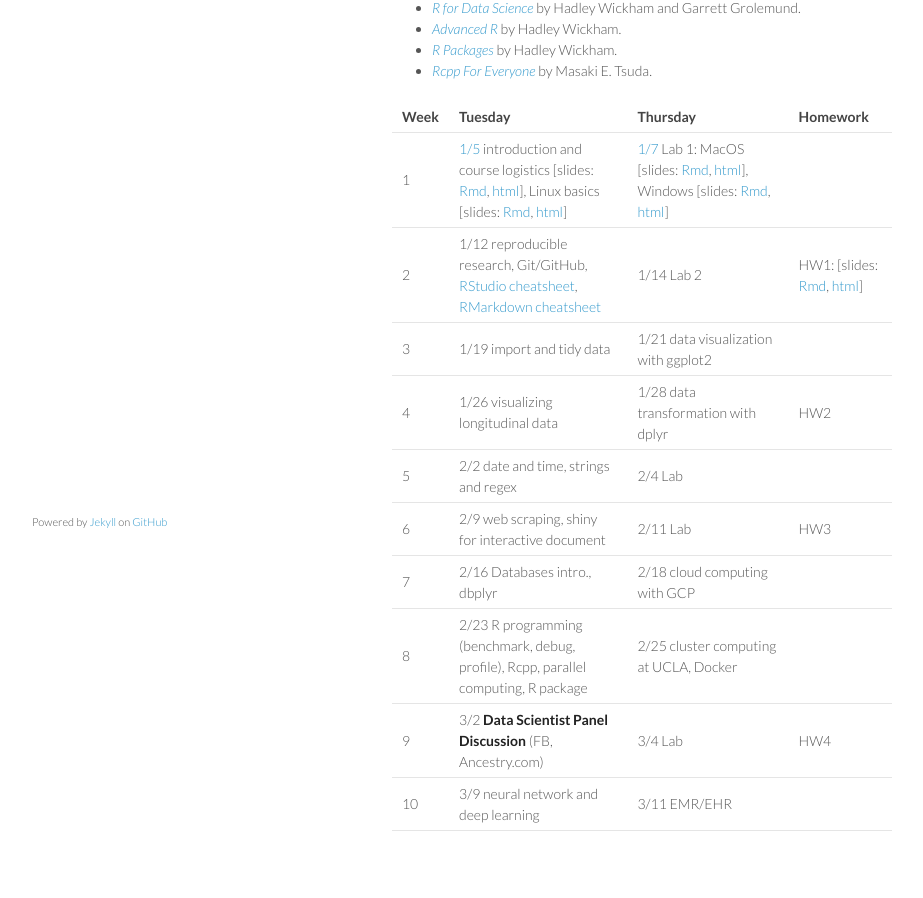
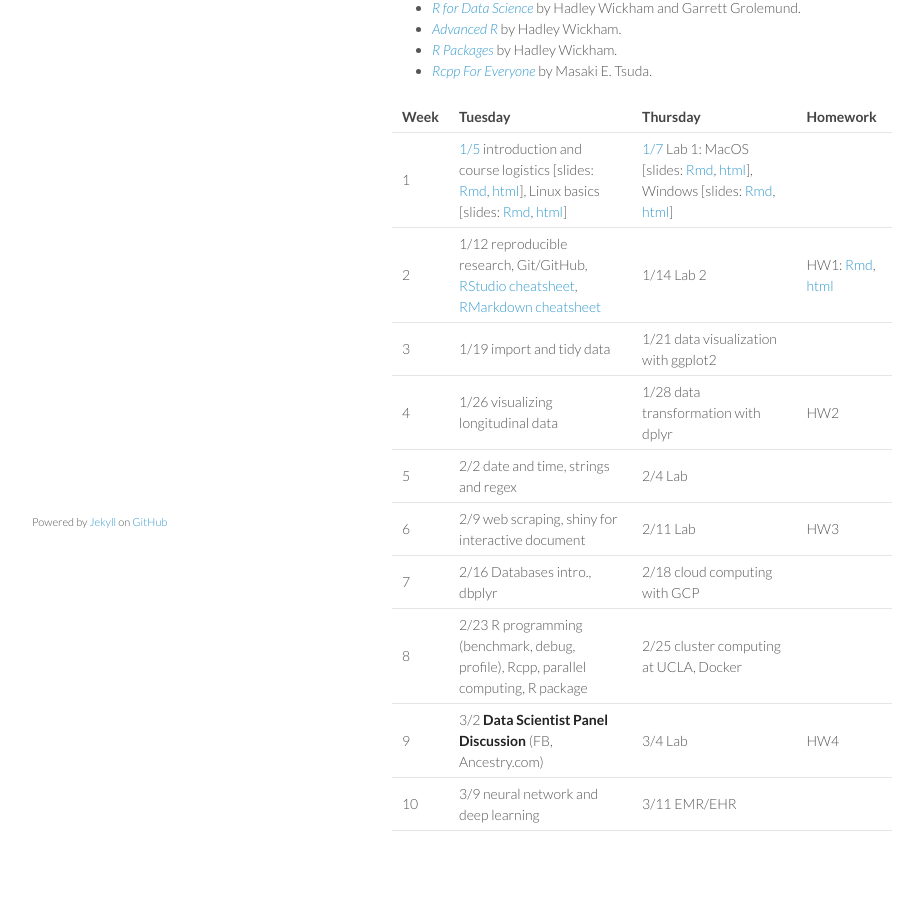
Before and after one commit to ucla-biostat203b-2021winter/ucla-biostat203b-2021winter.github.io, a Jekyll site: the page built from schedule/schedule.md, in a window 1280 px wide. Shown: the part 299-1197 px from the top of the page, without its empty margins (178-1101 px from the left). Built offline with Jekyll 4.4.1, drawn with Linux system fonts in a browser that asks for light colours.

Commit message:
minor edits

```diff
--- a/schedule/schedule.md
+++ b/schedule/schedule.md
@@ -19,7 +19,7 @@ Recommended readings:
 | Week | Tuesday | Thursday | Homework |
 |:-----------|:------------|:------------|:------------|
 | 1 | [1/5](http://ucla-biostat203b-2021winter.github.io/biostat203bwinter2021/2021/01/05/week1-day1.html) introduction and course logistics \[slides: [Rmd](https://raw.githubusercontent.com/ucla-biostat203b-2021winter/ucla-biostat203b-2021winter.github.io/master/slides/01-intro/intro.Rmd), [html](../slides/01-intro/intro.html)\], Linux basics \[slides: [Rmd](https://raw.githubusercontent.com/ucla-biostat203b-2021winter/ucla-biostat203b-2021winter.github.io/master/slides/02-linux/linux.Rmd), [html](../slides/02-linux/linux.html)\] | [1/7](http://ucla-biostat203b-2021winter.github.io/biostat203bwinter2021/2021/01/07/week1-day2.html) Lab 1: MacOS \[slides: [Rmd](https://raw.githubusercontent.com/ucla-biostat203b-2021winter/ucla-biostat203b-2021winter.github.io/master/labs/lab01/lab01_macos.Rmd), [html](../labs/lab01/lab01_macos.html)\], Windows \[slides: [Rmd](https://raw.githubusercontent.com/ucla-biostat203b-2021winter/ucla-biostat203b-2021winter.github.io/master/labs/lab01/lab01_windows.Rmd), [html](../labs/lab01/lab01_windows.html)\] |
-| 2 | 1/12 reproducible research, Git/GitHub, [RStudio cheatsheet](https://github.com/rstudio/cheatsheets/raw/master/rstudio-ide.pdf), [RMarkdown cheatsheet](https://github.com/rstudio/cheatsheets/raw/master/rmarkdown-2.0.pdf) | 1/14 Lab 2 | HW1: \[slides: [Rmd](https://raw.githubusercontent.com/ucla-biostat203b-2021winter/ucla-biostat203b-2021winter.github.io/master/hw/hw1/hw1.Rmd), [html](../hw/hw1/hw1.html)\]  |
+| 2 | 1/12 reproducible research, Git/GitHub, [RStudio cheatsheet](https://github.com/rstudio/cheatsheets/raw/master/rstudio-ide.pdf), [RMarkdown cheatsheet](https://github.com/rstudio/cheatsheets/raw/master/rmarkdown-2.0.pdf) | 1/14 Lab 2 | HW1: [Rmd](https://raw.githubusercontent.com/ucla-biostat203b-2021winter/ucla-biostat203b-2021winter.github.io/master/hw/hw1/hw1.Rmd), [html](../hw/hw1/hw1.html)  |
 | 3 | 1/19 import and tidy data | 1/21 data visualization with ggplot2  |
 | 4 | 1/26 visualizing longitudinal data | 1/28 data transformation with dplyr | HW2 |
 | 5 | 2/2 date and time, strings and regex | 2/4 Lab | |
```
